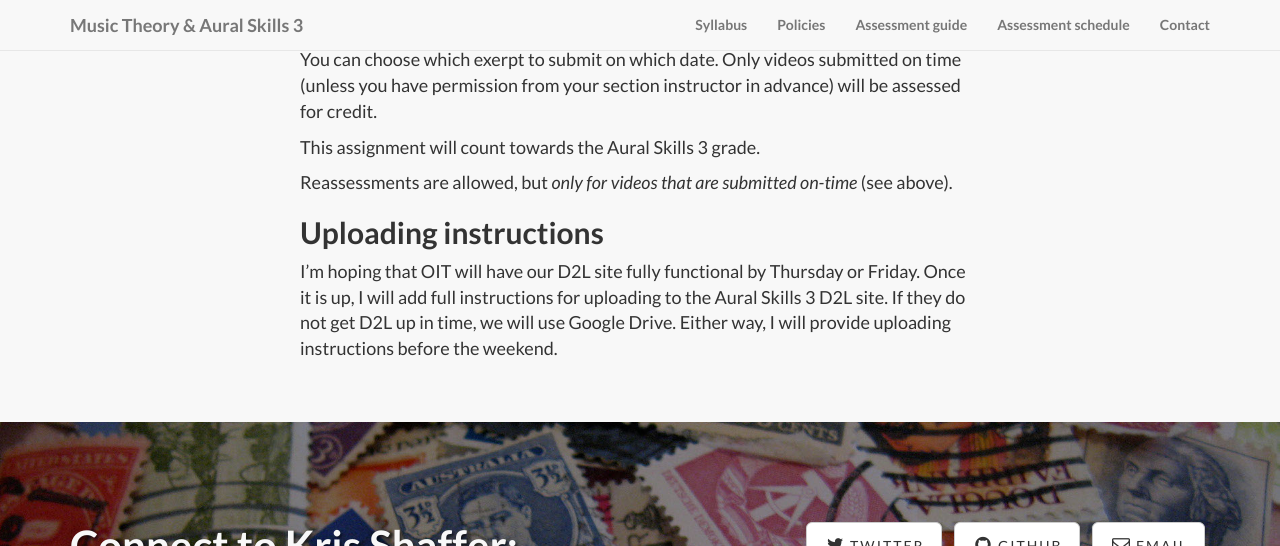
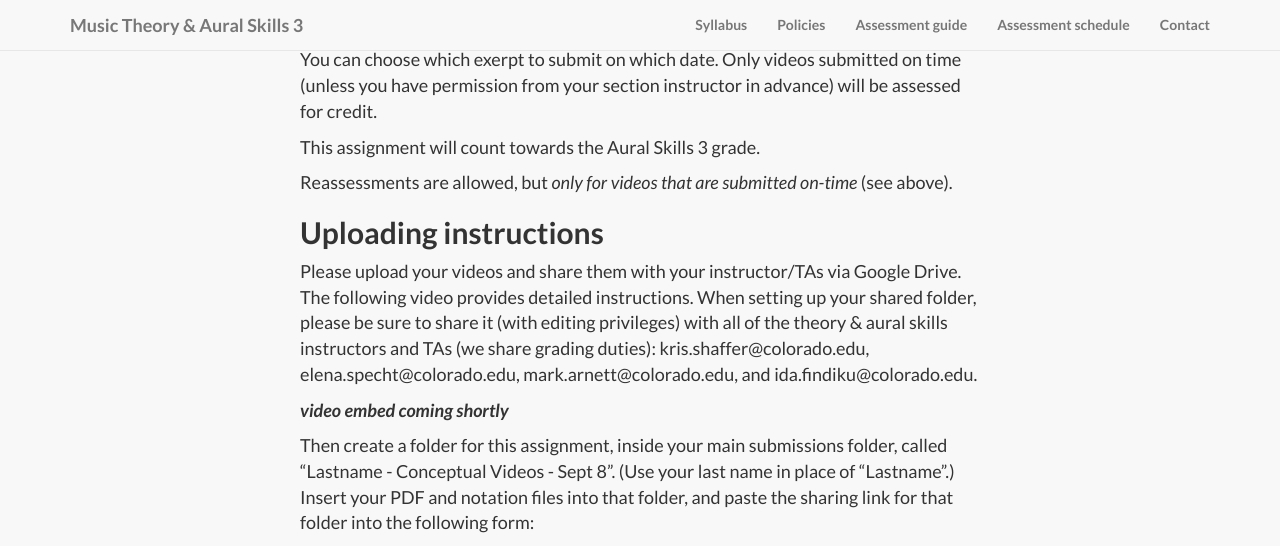
Before and after one commit to kshaffer/theory3, a Jekyll site: the page built from popRockVideoPortfolio.md, in a window 1280 px wide and 1400 px high, scrolled down 2450 px. Shown: the top 546 px of the window. Built offline with Jekyll 4.4.1, drawn with Linux system fonts in a browser that asks for light colours; nearby versions of some CDN libraries; library files that are not in the unit come from our copies; some of the changed text lies outside the part shown; grey boxes are pictures that could not be loaded.

Commit message:
portfolio instructions

```diff
--- a/popRockVideoPortfolio.md
+++ b/popRockVideoPortfolio.md
@@ -48,4 +48,12 @@ Reassessments are allowed, but *only for videos that are submitted on-time* (see
 
 ## Uploading instructions
 
-I'm hoping that OIT will have our D2L site fully functional by Thursday or Friday. Once it is up, I will add full instructions for uploading to the Aural Skills 3 D2L site. If they do not get D2L up in time, we will use Google Drive. Either way, I will provide uploading instructions before the weekend.
+Please upload your videos and share them with your instructor/TAs via Google Drive. The following video provides detailed instructions. When setting up your shared folder, please be sure to share it (with editing privileges) with all of the theory & aural skills instructors and TAs (we share grading duties): kris.shaffer@colorado.edu, elena.specht@colorado.edu, mark.arnett@colorado.edu, and ida.findiku@colorado.edu.
+
+***video embed coming shortly***
+
+Then create a folder for this assignment, inside your main submissions folder, called "Lastname - Conceptual Videos - Sept 8". (Use your last name in place of "Lastname".) Insert your PDF and notation files into that folder, and paste the sharing link for that folder into the following form:
+
+<iframe src="https://docs.google.com/forms/d/1fbXT182ZYEcJuOKvludIlZxTtQ5B0S7xfkZplNY61ag/viewform?embedded=true" width="640" height="500" frameborder="0" marginheight="0" marginwidth="0">Loading...</iframe>
+
+If you have any issues or difficulty, please [email me](mailto:kris.shaffer@colorado.edu) in advance of the deadline to still receive credit (earlier if you would like help before submitting).
```
